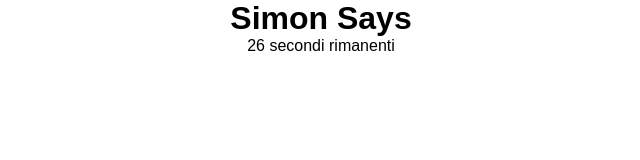
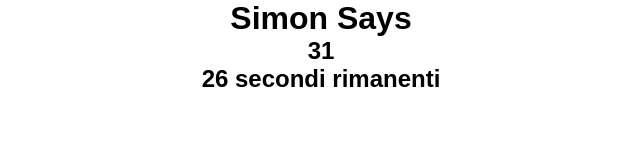
Before and after one commit to CaraccioloJessica/js-simon, a plain HTML site: page index.html in a window 1280 px wide. Shown: the whole page, without its empty margins (319-959 px from the left). Drawn offline with Linux system fonts and the light colour scheme.

Commit message:
need to fix random number, showing just 1 number

```diff
--- a/index.html
+++ b/index.html
@@ -14,7 +14,8 @@
 
   <main>
     <div id="container">
-
+      <h2 id="number"></h2>
+      <h2 id="timer"></h2>
     </div>
   </main>
 
--- a/js/main.js
+++ b/js/main.js
@@ -7,33 +7,39 @@ Dopo che sono stati inseriti i 5 numeri, il software dice quanti e quali dei num
 
 // Variabile container
 const contenitore = document.getElementById('container');
-// Richiama funzione numeri casuali da 1 a 5
+// Richiama funzione numeri casuali
 const numeriCasuali = numRandom();
+// H2 dove verranno visualizzati i numeri
+const numVisualizzati = document.getElementById('number');
+// H2 del timer
+const timerPagina = document.getElementById('timer');
+
 // Setta i secondi a 30
 let seconds = 30;
 // Countdown ad intervallo di 1 sec
 let timer = setInterval(countdown, 1000);
+
+for (let i = 1; i <= 5; i++) {
+  numVisualizzati.innerHTML = numeriCasuali;
+  console.log(numeriCasuali);
+}
 
 // Funzione per far partire il countdown in pagina
 function countdown() {
   // Se arriva a -1 il timer si ferma e il contenitore si svuota
   if (seconds == -1){
     clearInterval(timer);
-    contenitore.innerHTML = '';
+    timerPagina.innerHTML = '';
   }
   // Se il timer parte da 30sec, va a diminuire fino a quando non arriva a -1 (vedi sopra)
   else {
-    contenitore.innerHTML = seconds + ' secondi rimanenti';
+    timerPagina.innerHTML = seconds + ' secondi rimanenti';
     seconds --;
   }
 }
 
-
-
 // FUNZIONI--------------------------------------
-// GENERARE NUMERO RANDOM DA 1 A 5
-function numRandom(min, max) {
-  min = 1;
-  max = 5;
-  return Math.floor(Math.random() * (max - min + 1)) + min;
+// GENERARE NUMERO RANDOM
+function numRandom() {
+  return Math.floor((Math.random() * 100) +1);
 }
```
